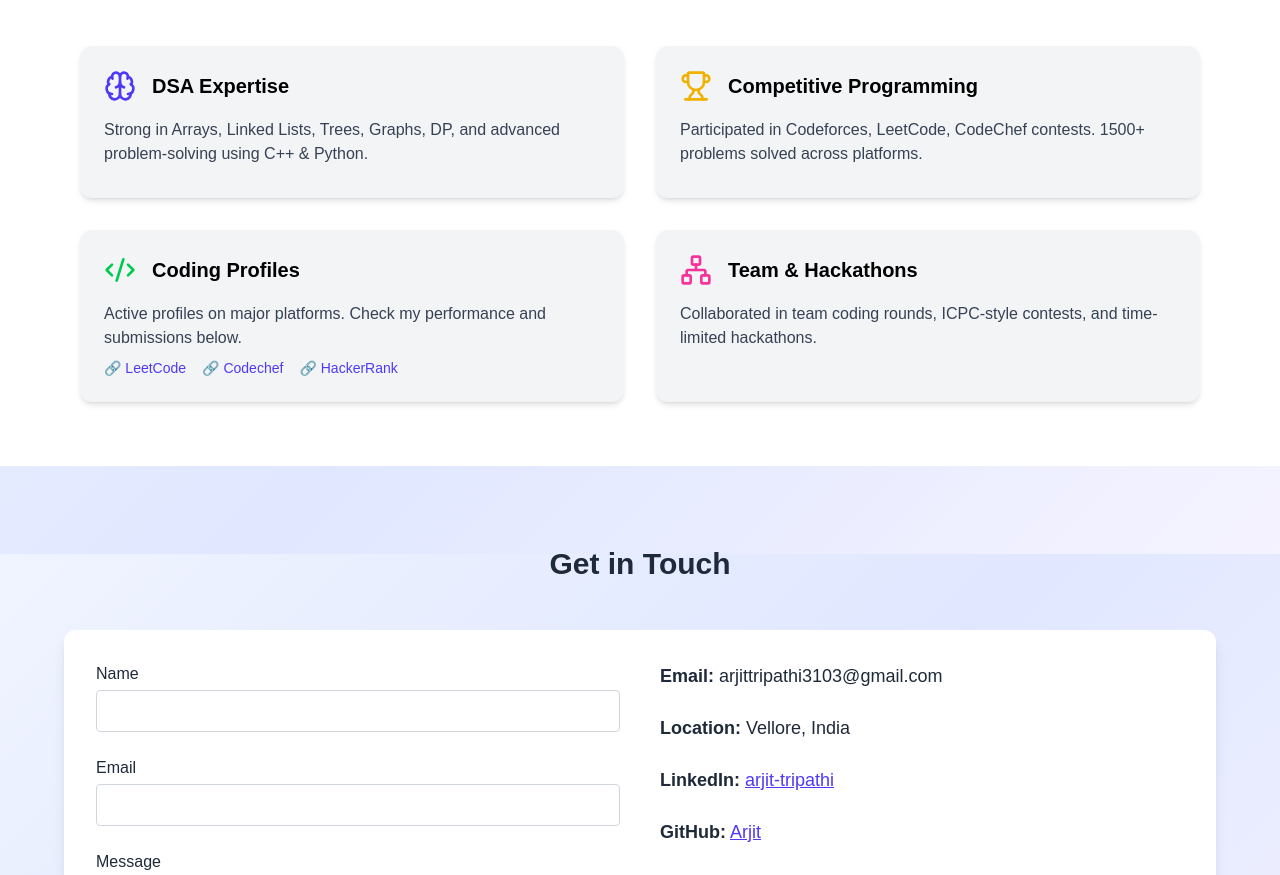
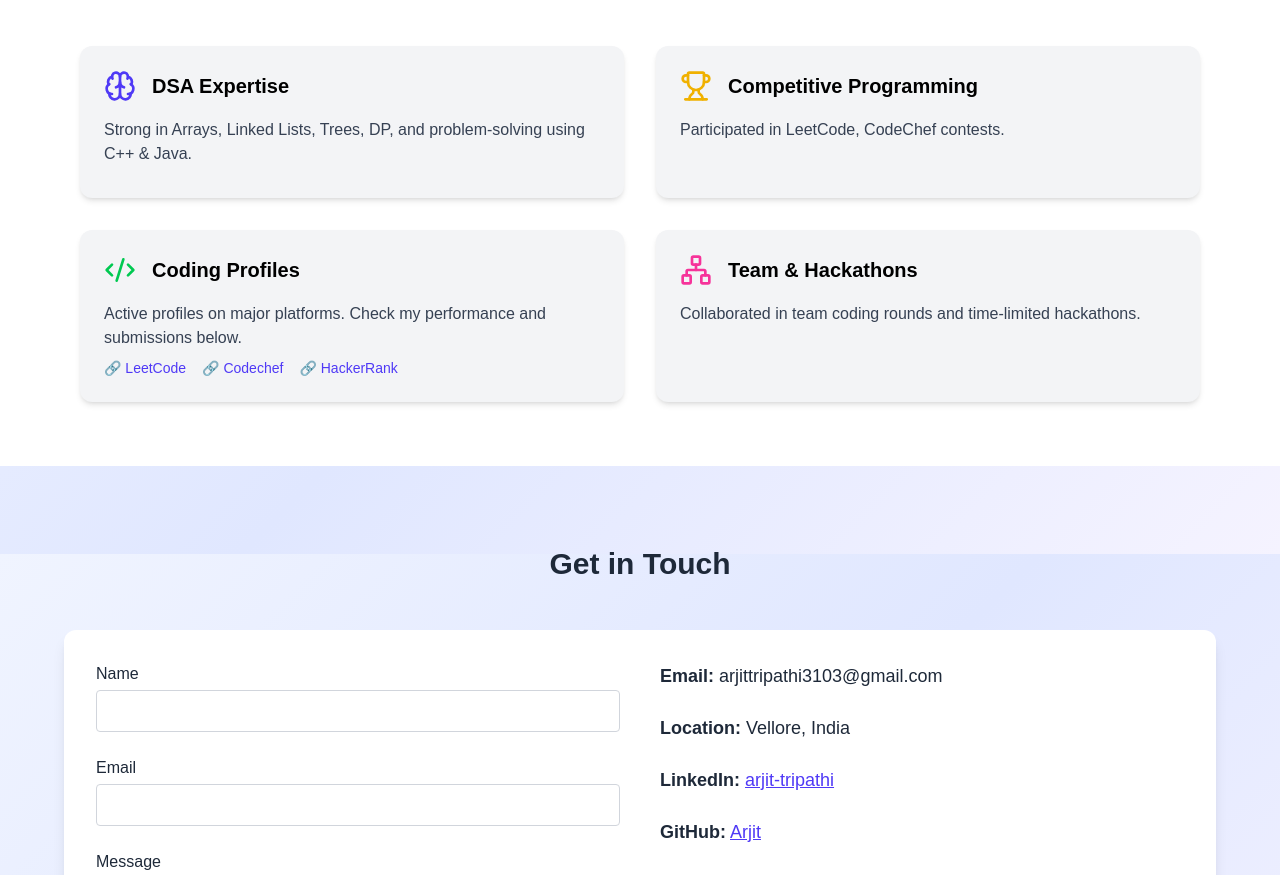
Before and after one commit to omni-ar/portfolio, a Next.js app: page / in a window 1280 px wide. Shown: the part 2646-3521 px from the top of the page. Built offline with nearby package versions, Linux system fonts and the light colour scheme.

Commit message:
minor changes

```diff
--- a/components/DsaCp.js
+++ b/components/DsaCp.js
@@ -7,13 +7,13 @@ const highlights = [
     title: "DSA Expertise",
     icon: <Brain className="w-8 h-8 text-indigo-600" />,
     description:
-      "Strong in Arrays, Linked Lists, Trees, Graphs, DP, and advanced problem-solving using C++ & Python.",
+      "Strong in Arrays, Linked Lists, Trees, DP, and problem-solving using C++ & Java.",
   },
   {
     title: "Competitive Programming",
     icon: <Trophy className="w-8 h-8 text-yellow-500" />,
     description:
-      "Participated in Codeforces, LeetCode, CodeChef contests. 1500+ problems solved across platforms.",
+      "Participated in LeetCode, CodeChef contests. ",
   },
   {
     title: "Coding Profiles",
@@ -28,7 +28,7 @@ const highlights = [
   {
     title: "Team & Hackathons",
     icon: <Network className="w-8 h-8 text-pink-500" />,
-    description: "Collaborated in team coding rounds, ICPC-style contests, and time-limited hackathons.",
+    description: "Collaborated in team coding rounds and time-limited hackathons.",
   },
 ];
 
```
